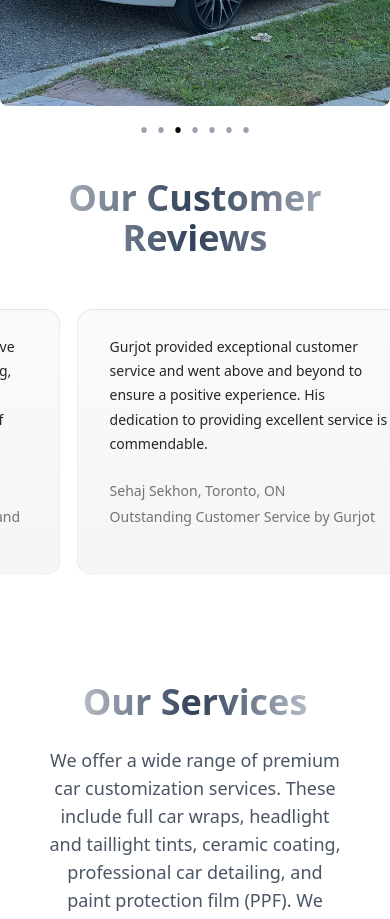
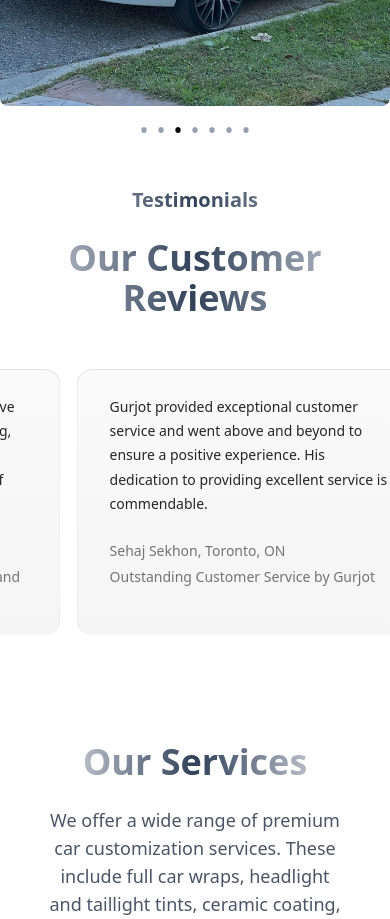
Before and after one commit to dakshydv/midnight-customs, a Next.js app: page / in a window 390 px wide. Shown: the part 2560-3479 px from the top of the page. Built offline with nearby package versions, Linux system fonts and the light colour scheme.

Commit message:
motions added

```diff
--- a/src/components/ui/Testimonials.tsx
+++ b/src/components/ui/Testimonials.tsx
@@ -3,7 +3,7 @@ import * as motion from 'motion/react-client'
 
 export function Testimonials() {
   return (
-    <div id="testimonials" className="mt-5 md:mt-32 bg-white">
+    <div id="testimonials" className="mt-20 md:mt-32 bg-white">
       <motion.h3
       initial={{opacity: 0, x: -50}}
       whileInView={{opacity: 1, x: 0}}
```
